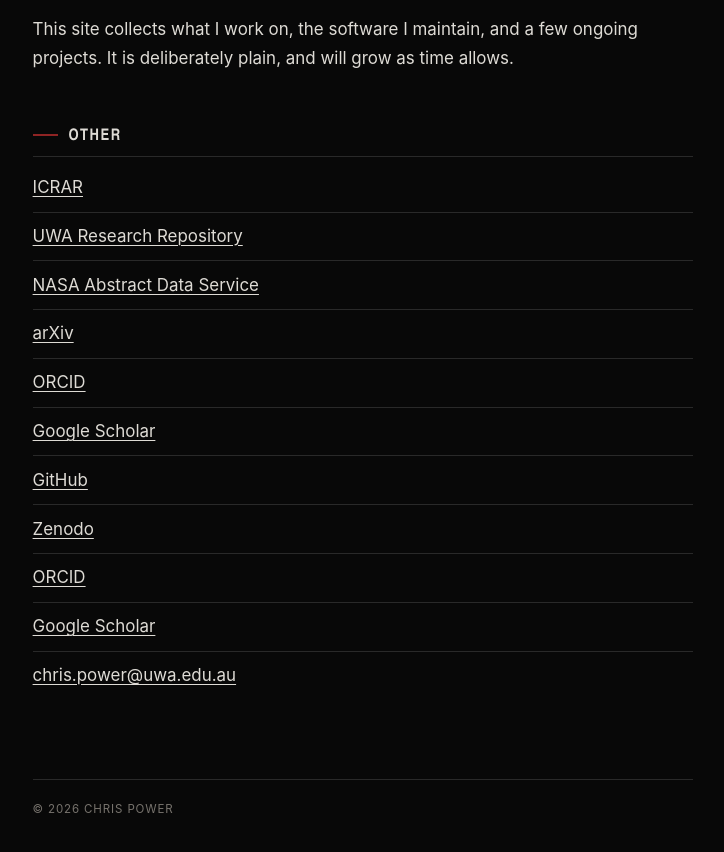
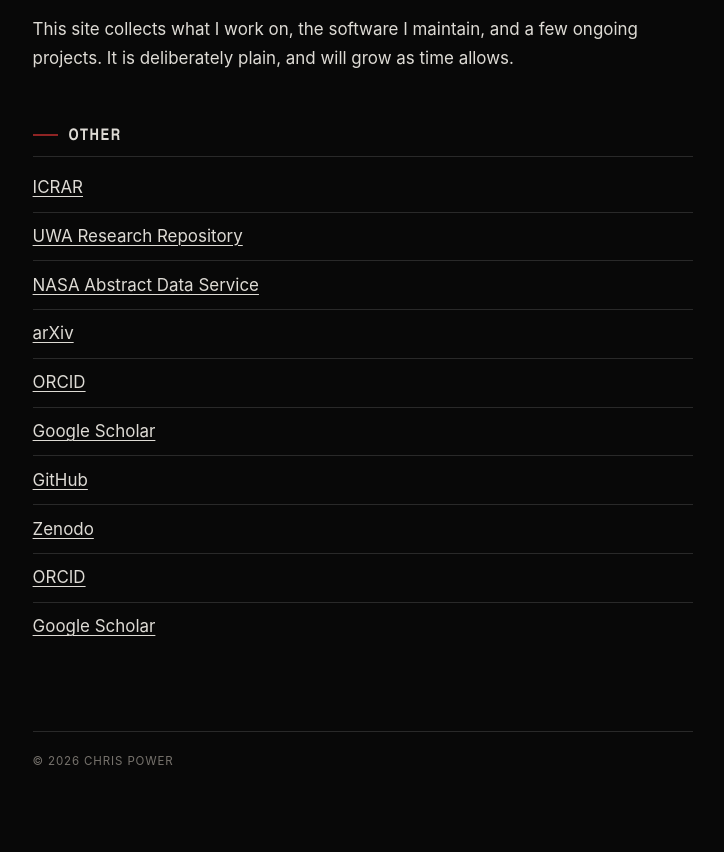
Before and after one commit to doctorcbpower/doctorcbpower.github.io, a Jekyll site: the page built from index.html, in a window 1280 px wide and 900 px high, scrolled down 1275 px. Shown: the top 852 px of the window, without its empty margins (277-1001 px from the left). Built offline with Jekyll 4.4.1, drawn with Linux system fonts in a browser that asks for light colours.

Commit message:
Remove email link from index.html
Removed email link from the contact list.

```diff
--- a/index.html
+++ b/index.html
@@ -34,5 +34,4 @@
     <li><a href="https://zenodo.org/search?q=metadata.creators.person_or_org.name%3A%22Chris%20Power%22&l=list&p=1&s=10&sort=bestmatch">Zenodo</a></li>
     <li><a href="https://orcid.org/0000-0002-4003-0904">ORCID</a></li>
     <li><a href="https://scholar.google.com/citations?user=-raafDYAAAAJ&amp;hl=en">Google Scholar</a></li>
-    <li><a href="mailto:chris.power@uwa.edu.au">chris.power@uwa.edu.au</a></li>
   </ul>
```
